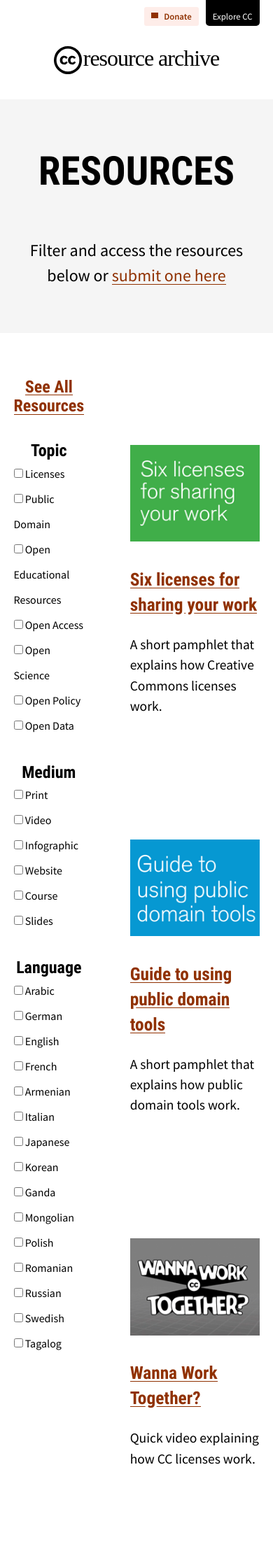
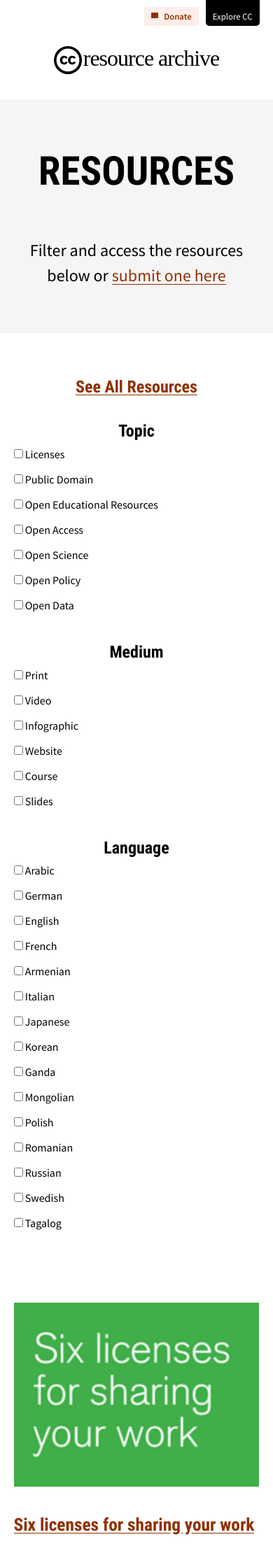
Before and after one commit to creativecommons/cc-resource-archive, a Jekyll site: the page built from docs/index.html, in a window 390 px wide. Shown: the top 2227 px of the page at 70% size. Built offline with Jekyll 4.4.1, drawn with Linux system fonts in a browser that asks for light colours; nearby versions of some CDN libraries; some web fonts are replaced; library files that are not in the unit come from our copies; grey boxes are pictures that could not be loaded.

Commit message:
added responsiveness for .listing-page grid

```diff
--- a/docs/_assets/css/style.css
+++ b/docs/_assets/css/style.css
@@ -250,6 +250,16 @@
 
 @media screen and (max-width: 768px) {
   /* For listing.html */
+  .listing-page main {
+    grid-template-columns: 1fr;
+    margin: 0 var(--vocabulary-page-edges-space);
+    box-sizing: border-box;
+    grid-template-areas:
+          'header'
+          'sidebar'
+          'content';
+  }
+
   #thumbnaillist {
     gap: 12vw 7%;
     padding: 4em 0 8em;
```
